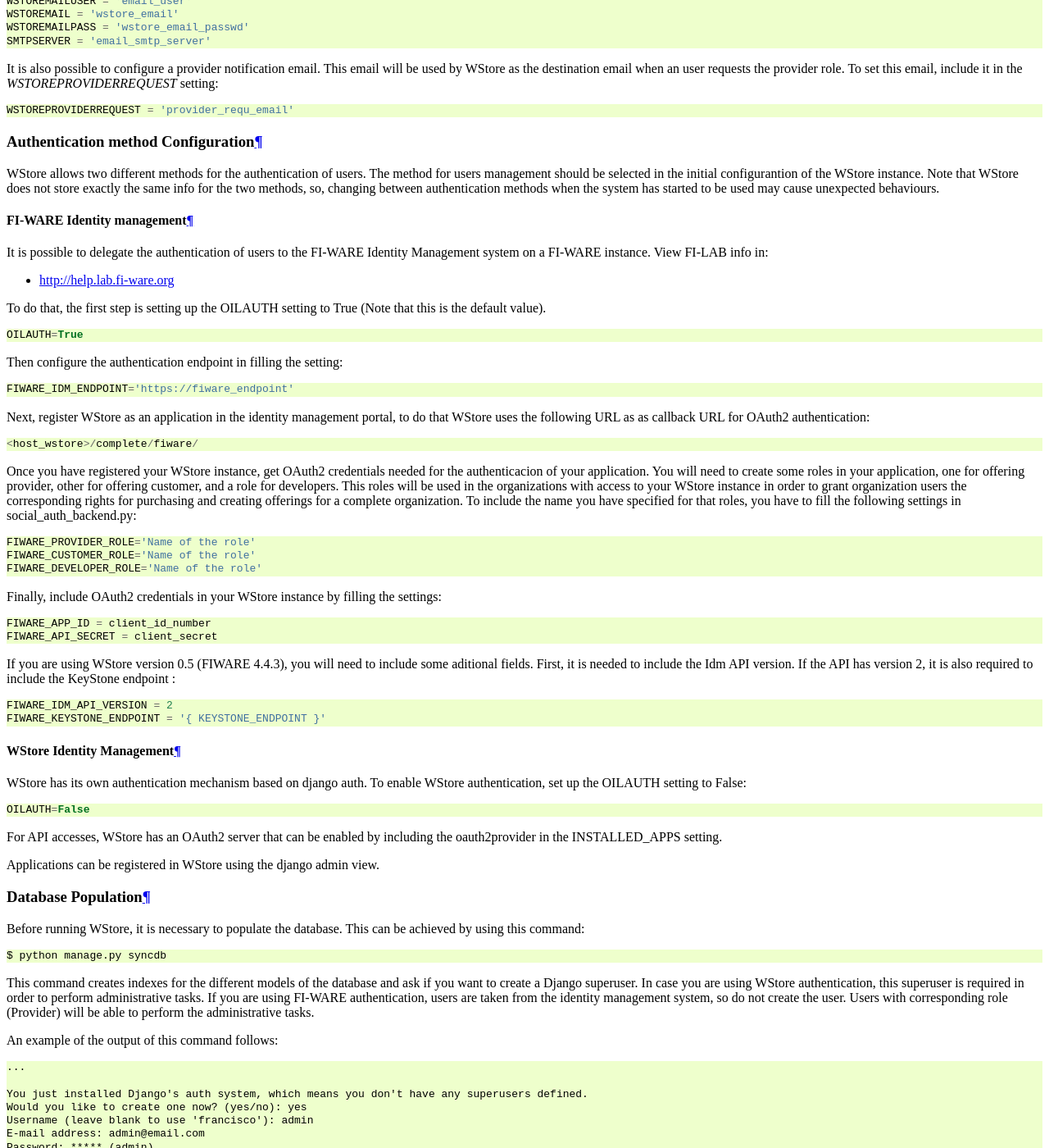
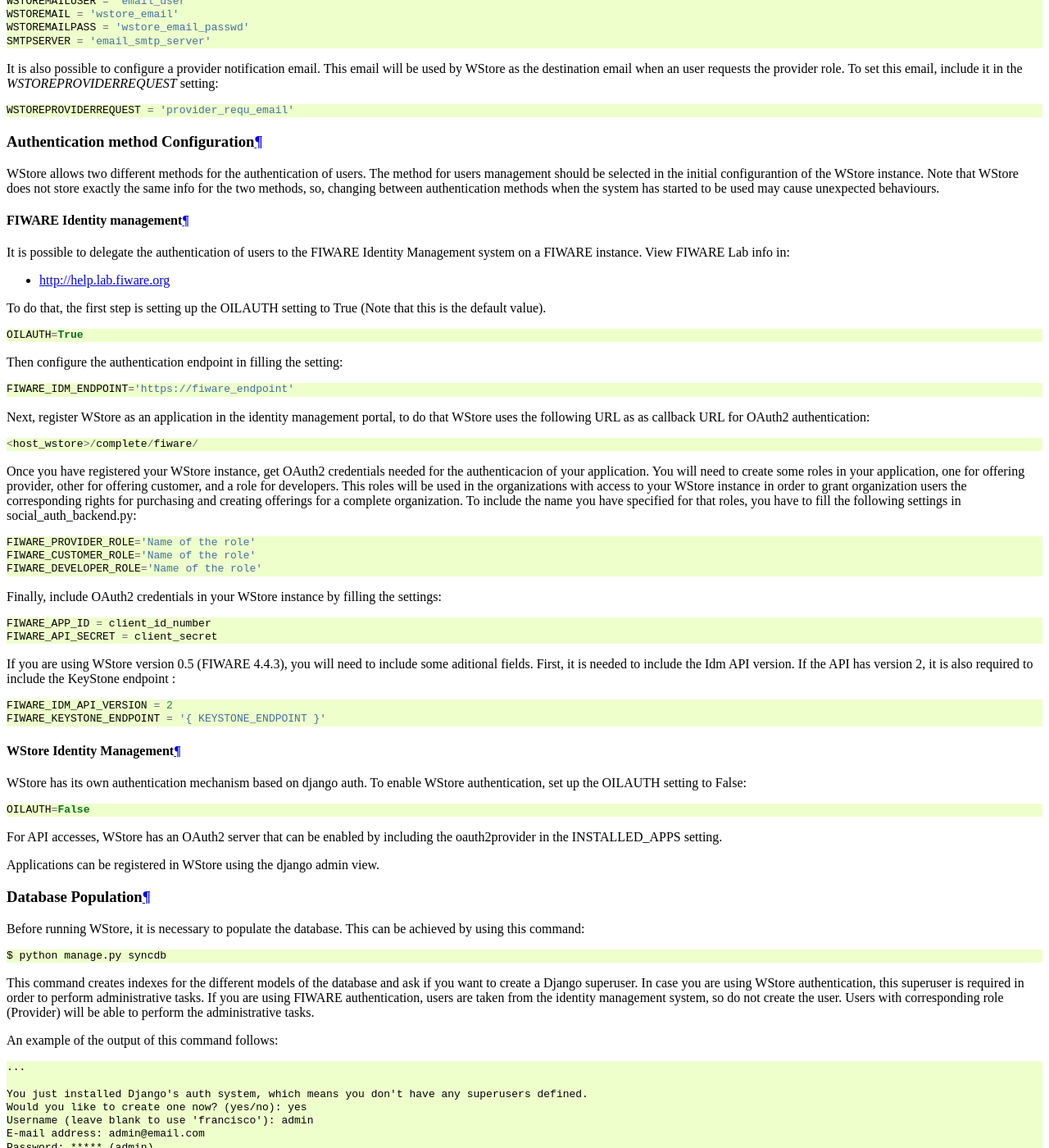
Before and after one commit to conwetlab/wstore, a Sphinx documentation site: the page built from doc/installation-administration-guide.rst, in a window 1280 px wide and 1400 px high, scrolled down 8464 px. Shown: the whole window at 82% size. Built offline with Sphinx 7.4.7 and the Read the Docs theme 2.0.0, drawn with Linux system fonts in a browser that asks for light colours; comment, search, counter and statistics services are not loaded; some of the changed text lies outside the part shown.

Commit message:
Replace FI-WARE references in the installation guide

```diff
--- a/doc/installation-administration-guide.rst
+++ b/doc/installation-administration-guide.rst
@@ -8,7 +8,7 @@
 
 This Installation and Administration Guide covers WStore versions since 0.3 (0.3.0, 0.3.1, 0.4 and 0.5) corresponding to FIWARE releases 3.3.1, 3.3.2, 4.1.1 and 4.4.3). Any feedback on this document is highly welcomed, including bugs, typos or things you think should be included but aren't. Please send it to the "Contact Person" email that appears in the `Catalogue page for this GEi`_.
 
-.. _Catalogue page for this GEi: http://catalogue.fi-ware.eu/enablers/store-wstore
+.. _Catalogue page for this GEi: http://catalogue.fiware.org/enablers/store-wstore
 
 ------------
 Installation
@@ -497,13 +497,13 @@
 for the two methods, so, changing between authentication methods when the
 system has started to be used may cause unexpected behaviours.
 
-FI-WARE Identity management
+FIWARE Identity management
 ---------------------------
 
-It is possible to delegate the authentication of users to the FI-WARE Identity
-Management system on a FI-WARE instance. View FI-LAB info in:
+It is possible to delegate the authentication of users to the FIWARE Identity
+Management system on a FIWARE instance. View FIWARE Lab info in:
 
-* http://help.lab.fi-ware.org
+* http://help.lab.fiware.org
 
 To do that, the first step is setting up the OILAUTH setting
 to True (Note that this is the default value). ::
@@ -572,7 +572,7 @@
 
 This command creates indexes for the different models of the database and ask if you
 want to create a Django superuser. In case you are using WStore authentication, this
-superuser is required in order to perform administrative tasks. If you are using FI-WARE
+superuser is required in order to perform administrative tasks. If you are using FIWARE
 authentication, users are taken from the identity management system, so do not create the user.
 Users with corresponding role (Provider) will be able to perform the administrative tasks.
 
```
